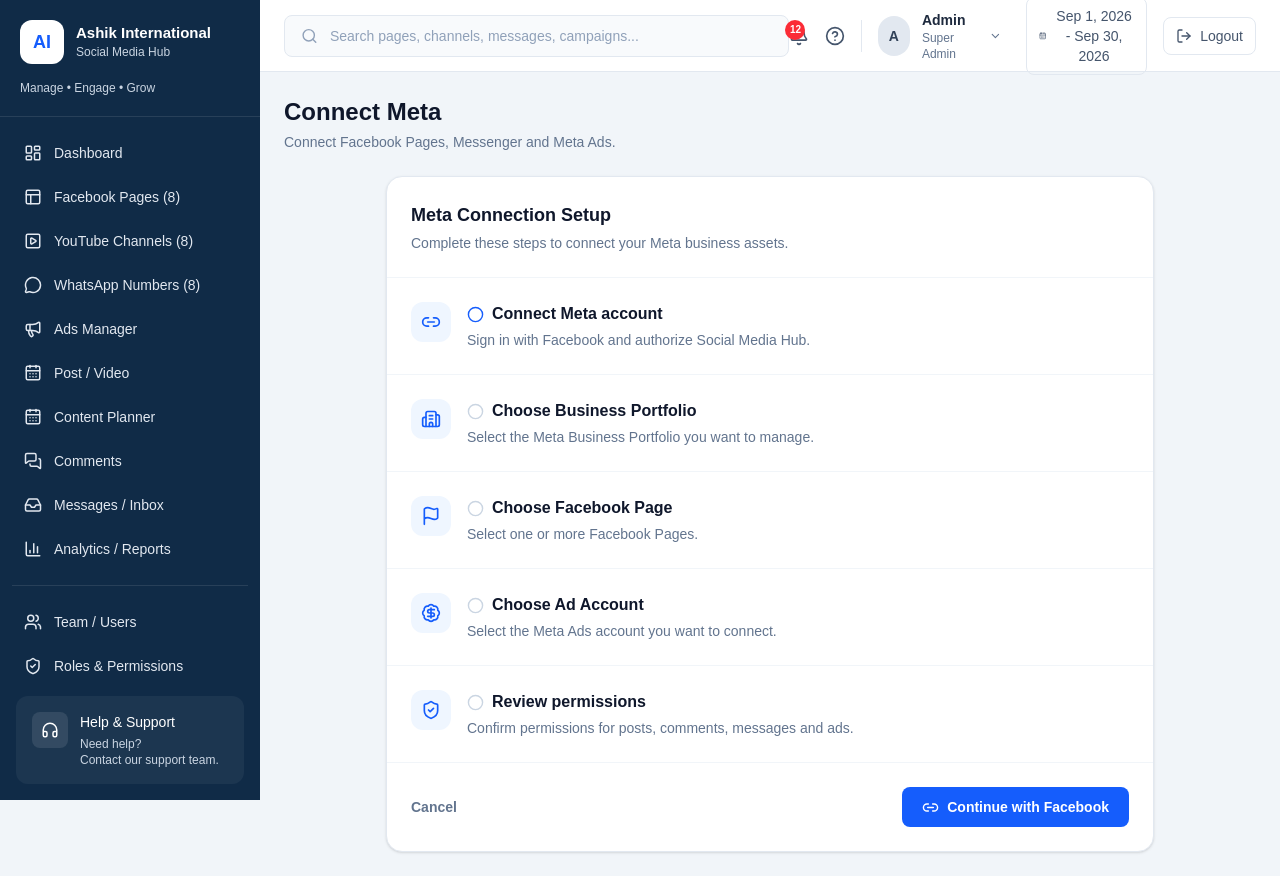
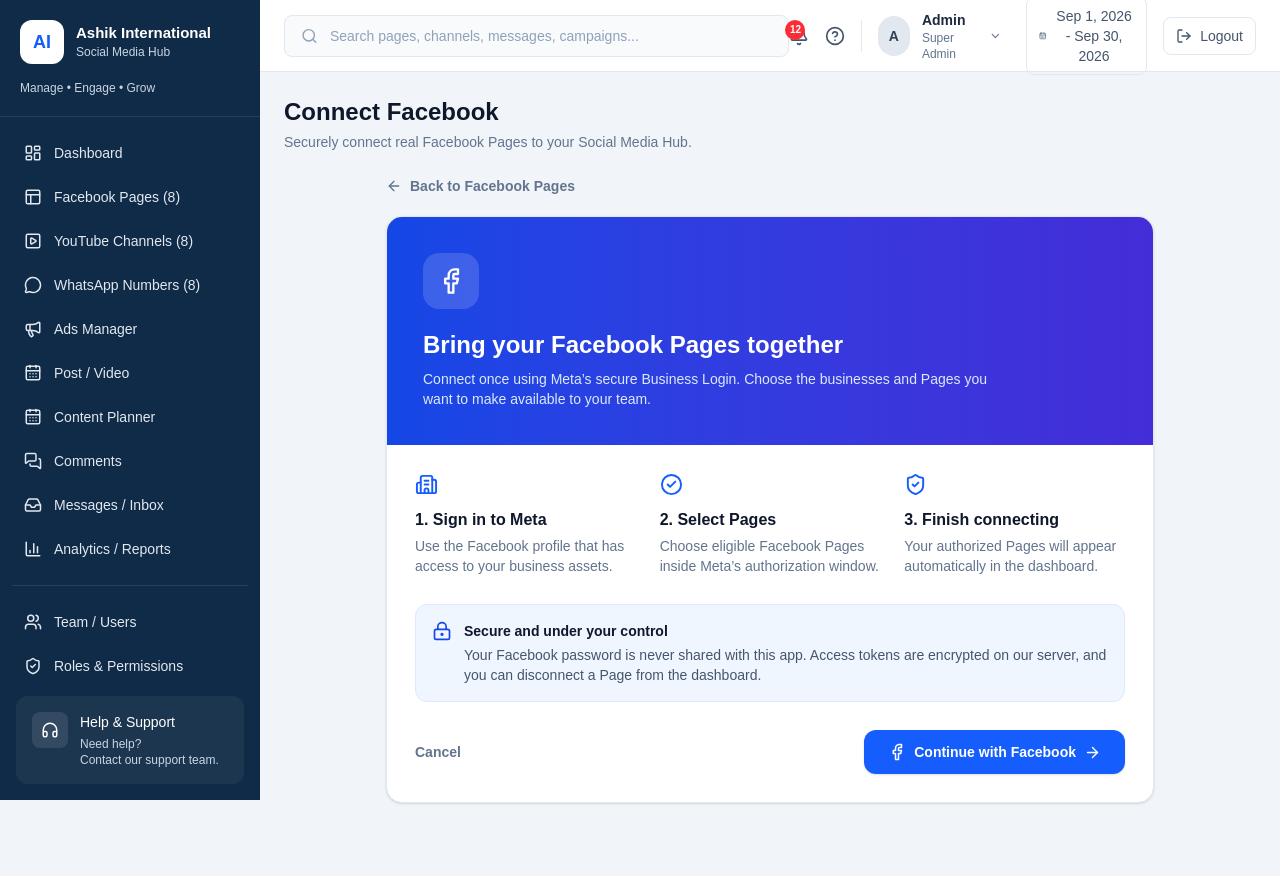
Before and after one commit to elias1435/social-media-hub, a Next.js app: page /connected-accounts/meta in a window 1280 px wide. After the commit the page ends 827 px from the top, so only its background shows below. Built offline with nearby package versions, Linux system fonts and the light colour scheme.

Commit message:
Build connected Facebook Pages experience

```diff
--- a/app/connected-accounts/meta/page.tsx
+++ b/app/connected-accounts/meta/page.tsx
@@ -1,119 +1,24 @@
 import Link from "next/link";
 import AppShell from "@/components/layout/AppShell";
 import PageHeader from "@/components/ui/PageHeader";
-import {
-  Circle,
-  Link2,
-  Building2,
-  Flag,
-  BadgeDollarSign,
-  ShieldCheck,
-} from "lucide-react";
+import { CheckCircle2, Facebook, ShieldCheck, Building2, ArrowLeft, ArrowRight, LockKeyhole } from "lucide-react";
 
-const steps = [
-  {
-    title: "Connect Meta account",
-    description: "Sign in with Facebook and authorize Social Media Hub.",
-    icon: Link2,
-  },
-  {
-    title: "Choose Business Portfolio",
-    description: "Select the Meta Business Portfolio you want to manage.",
-    icon: Building2,
-  },
-  {
-    title: "Choose Facebook Page",
-    description: "Select one or more Facebook Pages.",
-    icon: Flag,
-  },
-  {
-    title: "Choose Ad Account",
-    description: "Select the Meta Ads account you want to connect.",
-    icon: BadgeDollarSign,
-  },
-  {
-    title: "Review permissions",
-    description: "Confirm permissions for posts, comments, messages and ads.",
-    icon: ShieldCheck,
-  },
-];
-
-export default function MetaConnectPage() {
-  return (
-    <AppShell>
-      <PageHeader
-        title="Connect Meta"
-        description="Connect Facebook Pages, Messenger and Meta Ads."
-      />
-
-      <div className="mx-auto max-w-3xl">
-        <div className="rounded-2xl border border-slate-200 bg-white shadow-sm">
-          <div className="border-b border-slate-100 p-6">
-            <h2 className="text-lg font-bold text-slate-900">
-              Meta Connection Setup
-            </h2>
-
-            <p className="mt-1 text-sm text-slate-500">
-              Complete these steps to connect your Meta business assets.
-            </p>
-          </div>
-
-          <div className="divide-y divide-slate-100">
-            {steps.map((step, index) => {
-              const Icon = step.icon;
-
-              return (
-                <div
-                  key={step.title}
-                  className="flex items-start gap-4 p-6"
-                >
-                  <div className="flex h-10 w-10 shrink-0 items-center justify-center rounded-xl bg-blue-50 text-blue-600">
-                    <Icon size={20} />
-                  </div>
-
-                  <div className="flex-1">
-                    <div className="flex items-center gap-2">
-                      <Circle
-                        size={17}
-                        className={
-                          index === 0
-                            ? "text-blue-600"
-                            : "text-slate-300"
-                        }
-                      />
-
-                      <h3 className="font-semibold text-slate-900">
-                        {step.title}
-                      </h3>
-                    </div>
-
-                    <p className="mt-1 text-sm text-slate-500">
-                      {step.description}
-                    </p>
-                  </div>
-                </div>
-              );
-            })}
-          </div>
-
-          <div className="flex items-center justify-between border-t border-slate-100 p-6">
-            <Link
-              href="/connected-accounts"
-              className="text-sm font-semibold text-slate-500 hover:text-slate-700"
-            >
-              Cancel
-            </Link>
-
-            <a
-              href="/api/meta/connect"
-              className="inline-flex items-center gap-2 rounded-lg bg-blue-600 px-5 py-2.5 text-sm font-semibold text-white transition hover:bg-blue-700"
-            >
-              <Link2 size={17} />
-              Continue with Facebook
-            </a>
-          </div>
+export default async function MetaConnectPage({ searchParams }: { searchParams: Promise<{ error?: string }> }) {
+  const { error } = await searchParams;
+  return <AppShell><PageHeader title="Connect Facebook" description="Securely connect real Facebook Pages to your Social Media Hub."/>
+    <div className="mx-auto max-w-3xl">
+      <Link href="/facebook" className="mb-5 inline-flex items-center gap-2 text-sm font-semibold text-slate-500 hover:text-slate-800"><ArrowLeft size={16}/>Back to Facebook Pages</Link>
+      <div className="overflow-hidden rounded-2xl border border-slate-200 bg-white shadow-sm">
+        <div className="bg-gradient-to-r from-blue-700 to-indigo-700 p-7 text-white sm:p-9"><div className="mb-5 flex h-14 w-14 items-center justify-center rounded-2xl bg-white/15"><Facebook size={28}/></div><h2 className="text-2xl font-bold">Bring your Facebook Pages together</h2><p className="mt-2 max-w-xl text-sm text-blue-100">Connect once using Meta’s secure Business Login. Choose the businesses and Pages you want to make available to your team.</p></div>
+        {error && <div className="mx-7 mt-6 rounded-lg border border-amber-200 bg-amber-50 p-3 text-sm text-amber-900">Meta setup is incomplete. Ask your administrator to verify the Meta environment variables.</div>}
+        <div className="grid gap-6 p-7 sm:grid-cols-3">
+          <div><Building2 className="mb-3 text-blue-600" size={23}/><h3 className="font-semibold text-slate-900">1. Sign in to Meta</h3><p className="mt-1 text-sm text-slate-500">Use the Facebook profile that has access to your business assets.</p></div>
+          <div><CheckCircle2 className="mb-3 text-blue-600" size={23}/><h3 className="font-semibold text-slate-900">2. Select Pages</h3><p className="mt-1 text-sm text-slate-500">Choose eligible Facebook Pages inside Meta’s authorization window.</p></div>
+          <div><ShieldCheck className="mb-3 text-blue-600" size={23}/><h3 className="font-semibold text-slate-900">3. Finish connecting</h3><p className="mt-1 text-sm text-slate-500">Your authorized Pages will appear automatically in the dashboard.</p></div>
         </div>
+        <div className="mx-7 rounded-xl border border-blue-100 bg-blue-50 p-4"><div className="flex gap-3"><LockKeyhole size={20} className="shrink-0 text-blue-700"/><div><p className="text-sm font-semibold text-slate-900">Secure and under your control</p><p className="mt-1 text-sm text-slate-600">Your Facebook password is never shared with this app. Access tokens are encrypted on our server, and you can disconnect a Page from the dashboard.</p></div></div></div>
+        <div className="flex flex-wrap items-center justify-between gap-4 p-7"><Link href="/facebook" className="text-sm font-semibold text-slate-500">Cancel</Link><a href="/api/meta/connect" className="inline-flex items-center gap-2 rounded-xl bg-blue-600 px-6 py-3 text-sm font-semibold text-white shadow-sm hover:bg-blue-700"><Facebook size={18}/>Continue with Facebook<ArrowRight size={17}/></a></div>
       </div>
-    </AppShell>
-  );
+    </div>
+  </AppShell>;
 }
```
